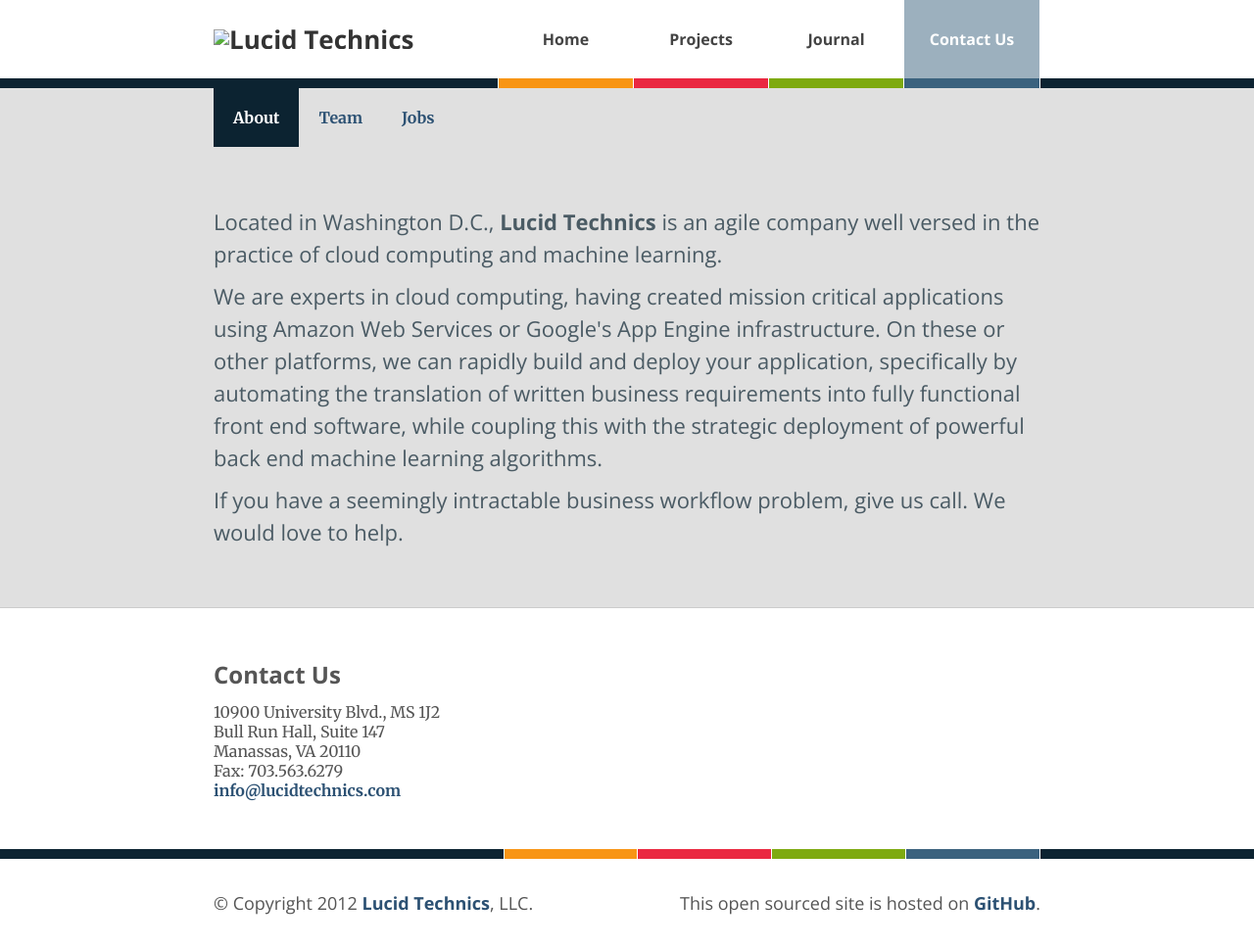
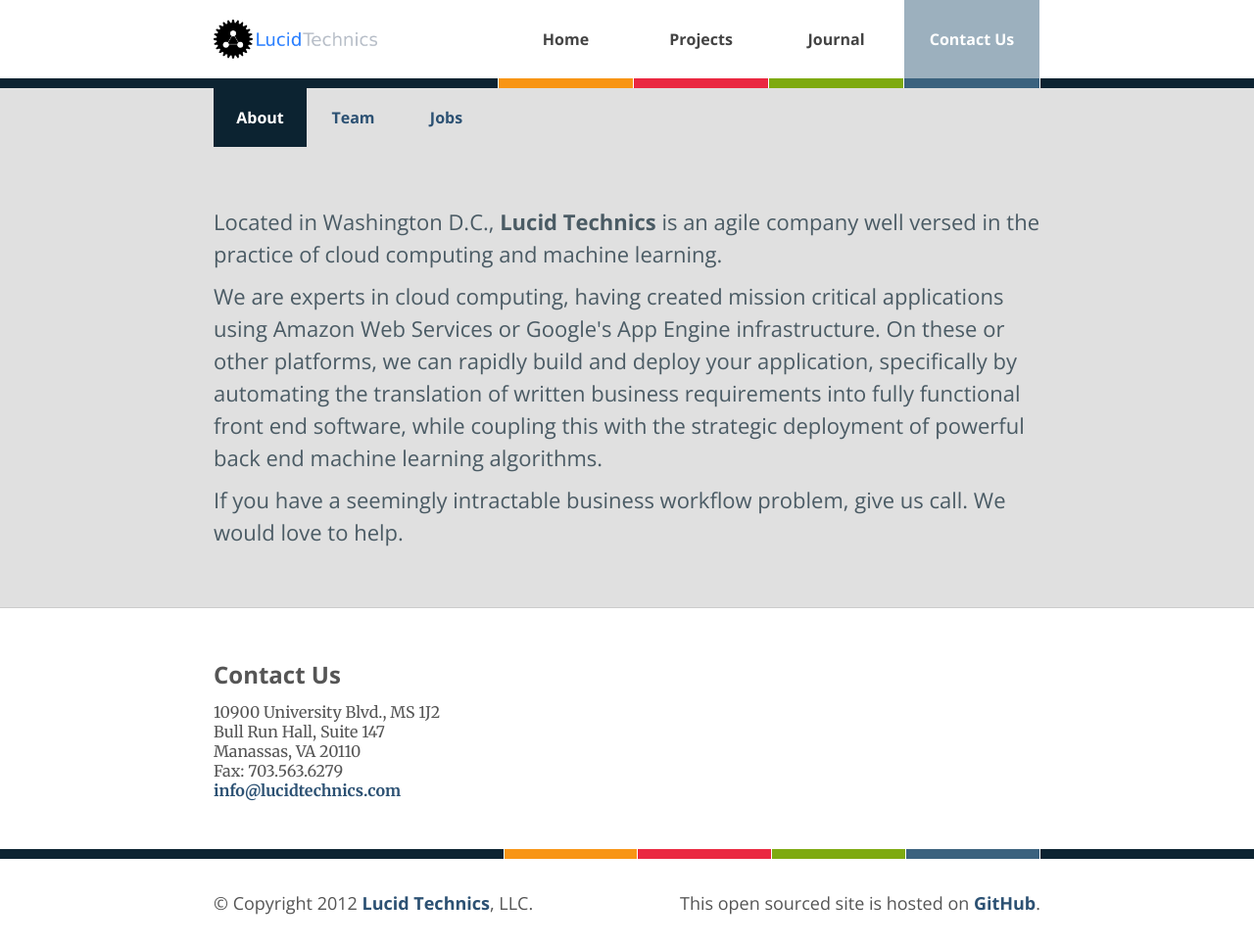
Before and after one commit to LucidTechnics/lucidtechnics.github.com, a Jekyll site: the page built from about.html, in a window 1280 px wide. Shown: the whole page at 98% size. Built offline with Jekyll 4.4.1, drawn with Linux system fonts in a browser that asks for light colours; nearby versions of some CDN libraries.

Commit message:
Logo and menu style tweaks.

```diff
--- a/_includes/menu.html
+++ b/_includes/menu.html
@@ -1,6 +1,6 @@
 <div id="menu">
   <div class="inner">
-<a class="title" href="/{{site.baseurl}}" class="title"><img id="lucidtechnicslogo" src="images/lucidtechnicslogo.png" title="Lucid Technics" alt="Lucid Technics" height="36" width="153"/></a>
+<a class="title" href="/{{site.baseurl}}" class="title"><img id="lucidtechnicslogo" src="/images/lucidtechnicslogo.png" title="Lucid Technics" alt="Lucid Technics" height="40"/></a>
 <!--    <a class="title" href="/{{site.baseurl}}" class="title">Lucid Technics</a>-->
     <a class="home{% if page.url == '/' %} active{% endif %}" href="/">Home</a>
     <a class="projects{% if page.url contains '/projects/' %} active{% endif %}" href="/projects/">Projects</a>
--- a/app.css
+++ b/app.css
@@ -263,7 +263,7 @@
 #menu a.title {
   /*margin-right: 30px;*/
   text-align: left;
-  padding: 30px 70px 30px 0px;
+  padding: 20px 70px 20px 0px;
   font-size: 26px;
   color: rgba(0,0,0, 0.8);
   border-bottom: 10px solid #0C2331;
@@ -423,7 +423,7 @@
 
 .about-menu {
   background: #E0E0E0;
-
+  font-family: 'Open Sans';
 }
 
 .about-menu .inner {
@@ -437,6 +437,13 @@
   float: left;
   line-height: 60px;
   padding: 0 20px;
+  width: 95px;
+  text-align: center;
+
+}
+
+.about-menu a:hover {
+  background: rgba(0,0,0, 0.1);
 }
 
 .about-menu a.active {
```
